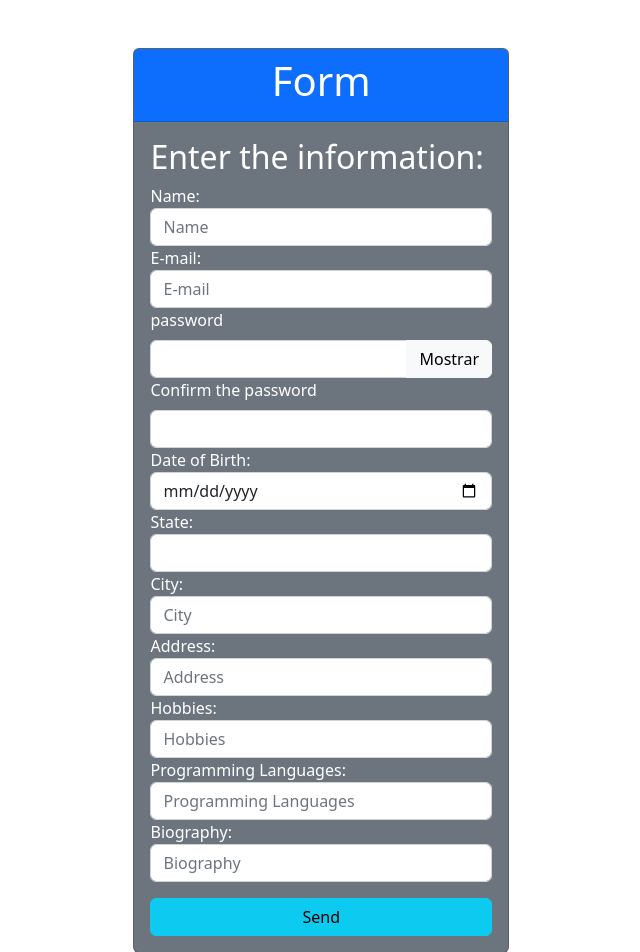
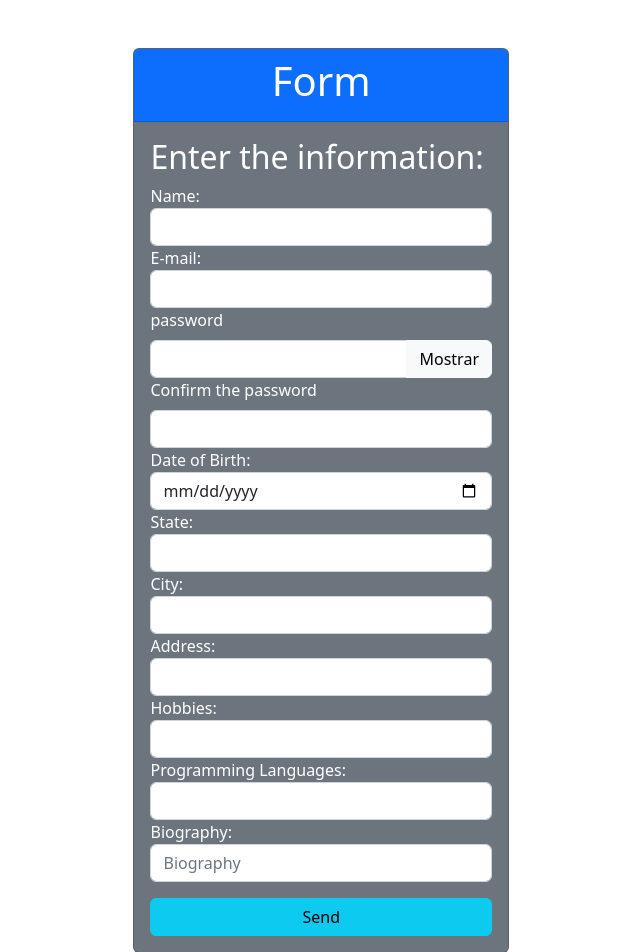
Before and after one commit to PHGustavo/DesWebForm, a Vue app: page / in a window 1280 px wide. Shown: the top 952 px of the page, without its empty margins (131-771 px from the left). Built offline with nearby package versions, Linux system fonts and the light colour scheme.

Commit message:
commit 6

```diff
--- a/index.html
+++ b/index.html
@@ -2,7 +2,7 @@
 <html lang="en">
   <head>
     <meta charset="UTF-8">
-    <link rel="icon" href="/favicon.ico">
+    <link rel="icon" href="/kratos.ico">
     <meta name="viewport" content="width=device-width, initial-scale=1.0">
     <title>Form</title>
   </head>
--- a/src/App.vue
+++ b/src/App.vue
@@ -26,14 +26,14 @@ function sendForm() {
     dateBirth: clientInfo.value.dateBirth,
     address: clientInfo.value.address,
     city: clientInfo.value.city,
-    state: clientInfo.value.confirmstate,
+    state: clientInfo.value.confirmState,
     hobbies: clientInfo.value.hobbies,
     programmingLanguage: clientInfo.value.programmingLanguage,
     biography: clientInfo.value.biography
   }
 };
 
-const showpassword = ref(false);
+const showPassword = ref(false);
 const sentInfo = ref(null);
 
 const states = [
@@ -69,6 +69,7 @@ const states = [
 
 <template>
   <div>
+    <div>
       <form @submit.prevent="sendForm">
         <div class="card text-bg-secondary mb-5 mt-5">
           <div class="card-header text-bg-primary text-center">
@@ -79,39 +80,19 @@ const states = [
 
             <div class="form-group">
               <label for="clientInfo.name">Name:</label>
-            <input
-              type="text"
-              v-model="clientInfo.name"
-              class="form-control"
-              placeholder="Name"
-              required
-            />
+              <input type="text" v-model="clientInfo.name" class="form-control" required />
             </div>
 
             <div class="form-group">
               <label for="clientInfo.email">E-mail:</label>
-            <input
-              type="email"
-              v-model="clientInfo.email"
-              class="form-control"
-              placeholder="E-mail"
-              required
-            />
+              <input type="email" v-model="clientInfo.email" class="form-control" required />
             </div>
 
             <div class="form-group">
               <label for="clientInfo.password" class="form-label">password</label>
               <div class="input-group">
-              <input
-                class="form-control"
-                v-model="clientInfo.password"
-                :type="showpassword ? 'text' : 'password'"
-              />
-              <button
-                class="btn btn-light"
-                type="button"
-                @click="showpassword = !showpassword"
-              >
+                <input class="form-control" v-model="clientInfo.password" :type="showPassword ? 'text' : 'password'" />
+                <button class="btn btn-light" type="button" @click="showPassword = !showPassword">
                   Mostrar
                 </button>
               </div>
@@ -120,33 +101,22 @@ const states = [
             <div class="form-group">
               <label for="passwordConfirm" class="form-label">Confirm the password</label>
               <div class="input-group">
-              <input
-                class="form-control"
-                v-model="clientInfo.passwordConfirm"
-                :type="showpassword ? 'text' : 'password'"
-              />
+                <input class="form-control" v-model="clientInfo.passwordConfirm"
+                  :type="showPassword ? 'text' : 'password'" />
               </div>
             </div>
 
             <div class="form-group">
               <label for="clientInfo.dateBirth">Date of Birth:</label>
-            <input
-              type="date"
-              v-model="clientInfo.dateBirth"
-              class="form-control"
-              placeholder="Date of Birth"
-              required
-            />
+              <input type="date" v-model="clientInfo.dateBirth" class="form-control" required />
             </div>
 
             <div>
               <div class="form-group">
-              <label for="clientInfo.confirmstate">State:</label>
-              <select v-model="clientInfo.confirmstate" class="form-control" required>
-
-                <option value="" disabled>Select the state</option>
+                <label for="clientInfo.confirmState">State:</label>
+                <select v-model="clientInfo.confirmState" class="form-control" required>
                   <option v-for="state in states" :key="state.acronym" :value="state.namestate">
-                  {{ state.acronym }} - {{ state.namestate }}
+                    {{ state.namestate }}
                   </option>
                 </select>
               </div>
@@ -154,62 +124,30 @@ const states = [
 
               <div class="form-group">
                 <label for="clientInfo.city">City:</label>
-            <input
-              type="text"
-              v-model="clientInfo.city"
-              class="form-control"
-              placeholder="City"
-              required
-            />
+                <input type="text" v-model="clientInfo.city" class="form-control" required />
               </div>
 
               <div class="form-group">
                 <label for="clientInfo.address">Address:</label>
-            <input
-              type="text"
-              v-model="clientInfo.address"
-              name="address"
-              class="form-control"
-              placeholder="Address"
-              required
-            />
+                <input type="text" v-model="clientInfo.address" name="address" class="form-control" required />
               </div>
 
               <div class="form-group">
                 <label for="clientInfo.hobbies">Hobbies:</label>
-              <input
-                type="text"
-                v-model="clientInfo.hobbies"
-                name="Hobbies"
-                class="form-control"
-                placeholder="Hobbies"
-                required
-              />
+                <input type="text" v-model="clientInfo.hobbies" name="Hobbies" class="form-control" required />
               </div>
               <div class="form-group">
                 <label for="clientInfo.programmingLanguage">Programming Languages:</label>
-              <input
-                type="text"
-                v-model="clientInfo.programmingLanguage"
-                name="Programming Languages"
-                class="form-control"
-                placeholder="Programming Languages"
-                required
-              />
+                <input type="text" v-model="clientInfo.programmingLanguage" name="Programming Languages"
+                  class="form-control" required />
               </div>
               <div class="form-group">
                 <label for="clientInfo.biography">Biography:</label>
-              <input
-                type="text"
-                v-model="clientInfo.biography"
-                name="Biography"
-                class="form-control"
-                placeholder="Biography"
-                required
-              />
+                <input type="text" v-model="clientInfo.biography" name="Biography" class="form-control"
+                  placeholder="Biography" required />
               </div>
               <div class="d-grid gap-2 mt-3">
-              <button class="btn btn-info" type="submit" @click="sendForm">
+                <button class="btn btn-info" type="submit">
                   Send
                 </button>
               </div>
@@ -231,7 +169,7 @@ const states = [
               <label for="itemName">Name:</label>
               <div>
                 <div class="form-control">
-                <li class="list-group-item" >{{ sentInfo.name }}</li>
+                  <li class="list-group-item">{{ sentInfo.name }}</li>
                 </div>
               </div>
 
@@ -305,9 +243,7 @@ const states = [
         </div>
       </div>
     </div>
-
-
+  </div>
 </template>
 
-<style scoped>
-</style>
+<style scoped></style>
```
Also changed, not shown: 1 other file (tests, documents, lock files or other folders). Lines whose indentation alone changed are shown as unchanged.
